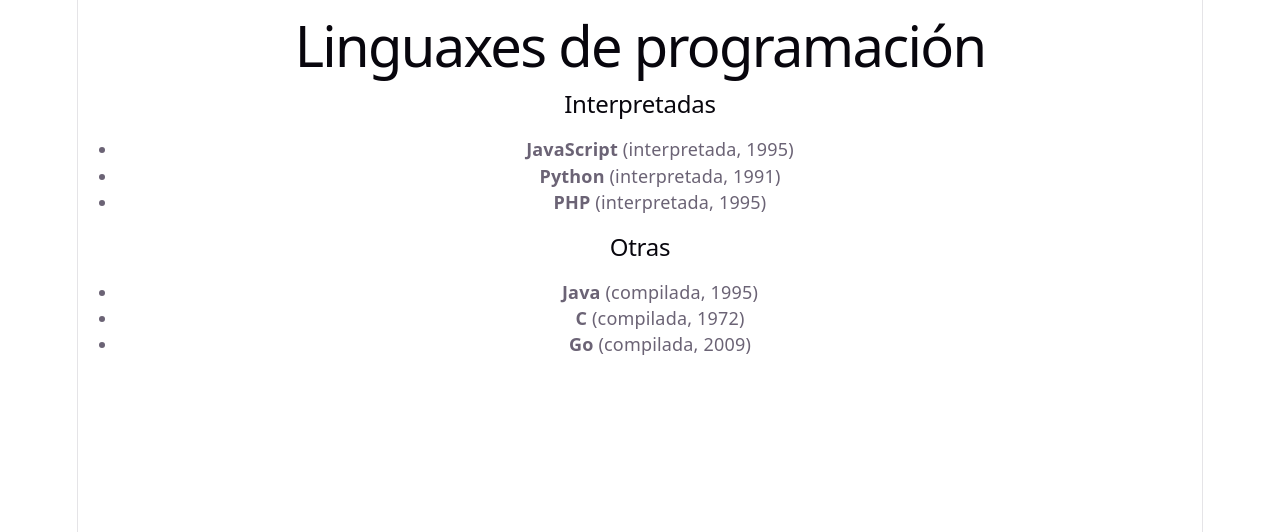
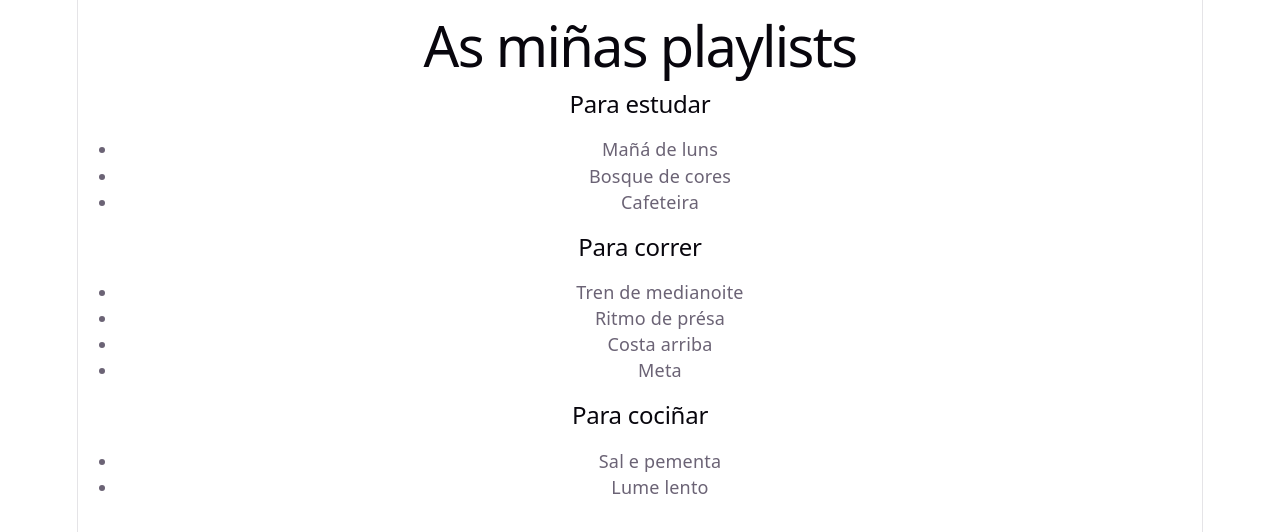
Before and after one commit to Iriaegea/Entrega_Ejercicio_Interfaces, a React (Vite) app in the folder TarefaIria/: page / in a window 1280 px wide. Shown: the top 532 px of the page. Built offline with nearby package versions, Linux system fonts and the light colour scheme.

Commit message:
Listas de Renderizado Reto2 terminado

```diff
--- a/TarefaIria/src/App.jsx
+++ b/TarefaIria/src/App.jsx
@@ -7,37 +7,37 @@ import './App.css'
 
 
 
-const linguaxes = [
-  { id: 0, nome: "JavaScript", tipo: "interpretada", ano: 1995 },
-  { id: 1, nome: "Java", tipo: "compilada", ano: 1995 },
-  { id: 2, nome: "Python", tipo: "interpretada", ano: 1991 },
-  { id: 3, nome: "C", tipo: "compilada", ano: 1972 },
-  { id: 4, nome: "PHP", tipo: "interpretada", ano: 1995 },
-  { id: 5, nome: "Go", tipo: "compilada", ano: 2009 },
+const playlists = [
+  {
+    id: 1,
+    nome: "Para estudar",
+    cancions: ["Mañá de luns", "Bosque de cores", "Cafeteira"],
+  },
+  {
+    id: 2,
+    nome: "Para correr",
+    cancions: ["Tren de medianoite", "Ritmo de présa", "Costa arriba", "Meta"],
+  },
+  {
+    id: 3,
+    nome: "Para cociñar",
+    cancions: ["Sal e pementa", "Lume lento"],
+  },
 ];
 
 export default function App() {
-
-  const interpetadas = linguaxes.filter((l) => l.tipo === "interpretada").map((linguaxe) => (
-    <li key={linguaxe.id}>
-      <b>{linguaxe.nome}</b> ({linguaxe.tipo}, {linguaxe.ano})
-    </li>
-  ));
-
-
-  const otras = linguaxes.filter((l) => l.tipo != "interpretada").map((linguaxe) => (
-    <li key={linguaxe.id}>
-      <b>{linguaxe.nome}</b> ({linguaxe.tipo}, {linguaxe.ano})
-    </li>
+  const elementos = playlists.map((playlist) => (
+    <section key={playlist.id}>
+      <h2>{playlist.nome}</h2>
+      <ul>{playlist.cancions.map((cancion) => <li>{cancion}</li>)} </ul>
+      {/* TODO: aquí vai a lista de cancións */}
+    </section>
   ));
 
   return (
     <article>
-      <h1>Linguaxes de programación</h1>
-      <h2>Interpretadas</h2>
-      <ul>{interpetadas}</ul>
-      <h2>Otras</h2>
-      <ul>{otras}</ul>
+      <h1>As miñas playlists</h1>
+      {elementos}
     </article>
   );
 }
```
Also changed, not shown: TarefaIria/src/Reto1.jsx (+23 -2 lines), TarefaIria/src/Reto2.jsx (added, +41 -0 lines).
